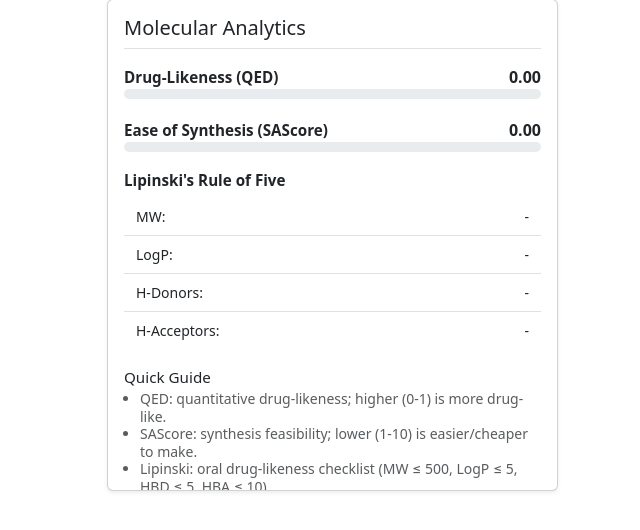
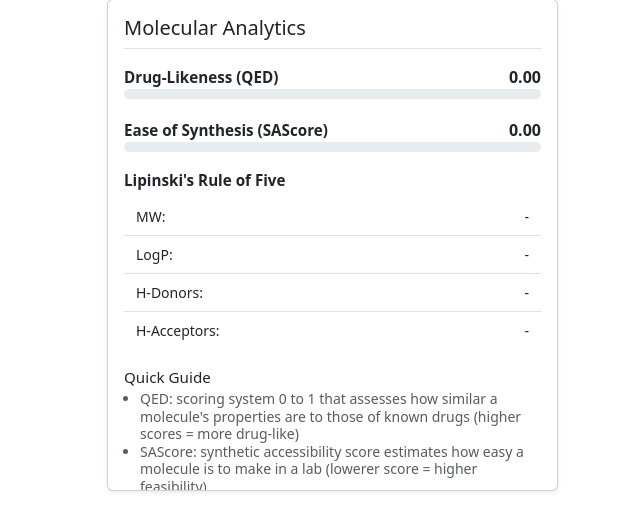
Before and after one commit to Rio-Lupin/Team-Antigen, a Flask app: page / in a window 1280 px wide. Shown: the part 111-641 px from the top of the page, without its empty margins (640-1280 px from the left). Run offline with Flask 3, Linux system fonts and the light colour scheme.

Commit message:
bullet point edits

```diff
--- a/templates/base.html
+++ b/templates/base.html
@@ -167,9 +167,9 @@
                 <div class="quick-guide">
                   <h6 class="mb-1">Quick Guide</h6>
                   <ul class="text-muted small mb-0 ps-3">
-                    <li>QED: quantitative drug-likeness; higher (0-1) is more drug-like.</li>
-                    <li>SAScore: synthesis feasibility; lower (1-10) is easier/cheaper to make.</li>
-                    <li>Lipinski: oral drug-likeness checklist (MW ≤ 500, LogP ≤ 5, HBD ≤ 5, HBA ≤ 10).</li>
+                    <li>QED: scoring system 0 to 1 that assesses how similar a molecule's properties are to those of known drugs (higher scores = more drug-like)</li>
+                    <li>SAScore: synthetic accessibility score estimates how easy a molecule is to make in a lab (lowerer score = higher feasibility)</li>
+                    <li>Lipinski's Ro5: a set of guidelines to predict if a compound is likely to be orally active (bioavailable) in humans (MW ≤ 500, LogP ≤ 5, HBD ≤ 5, HBA ≤ 10)</li>
                   </ul>
                 </div>
 
```
